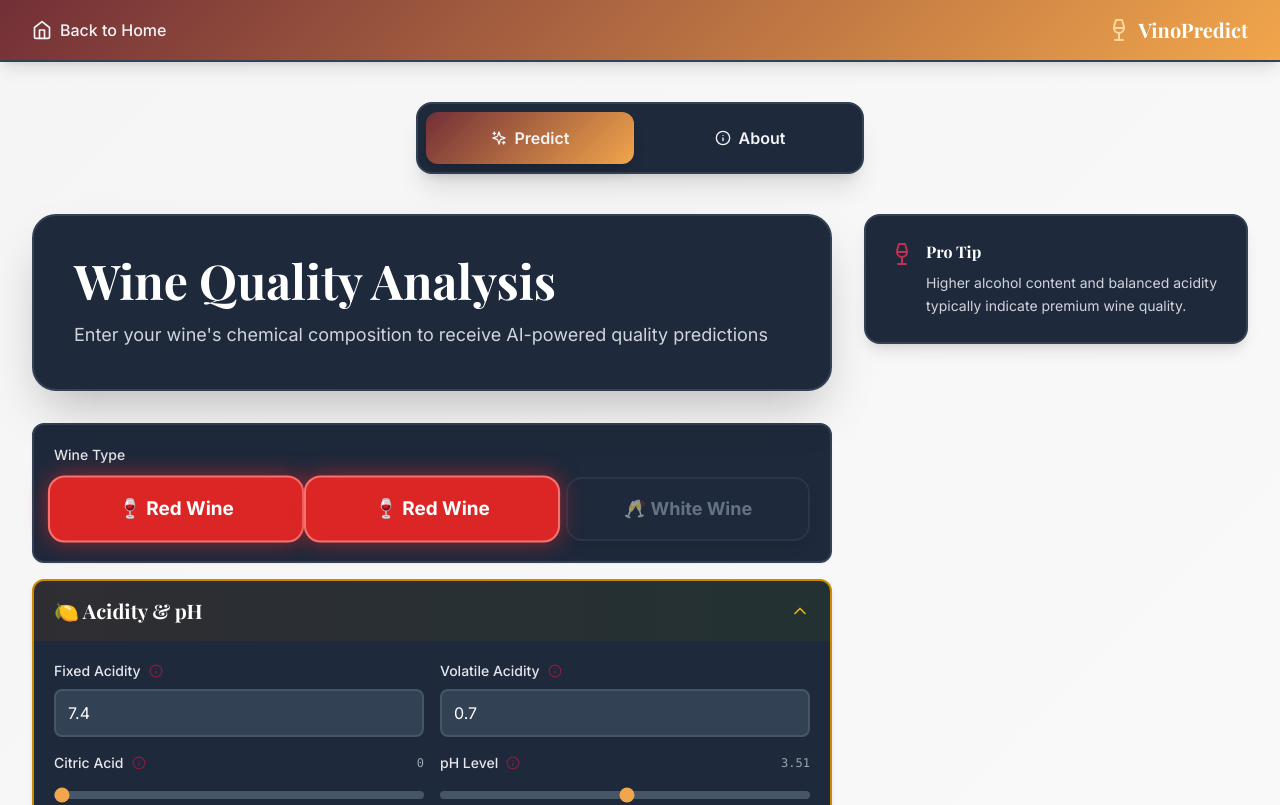
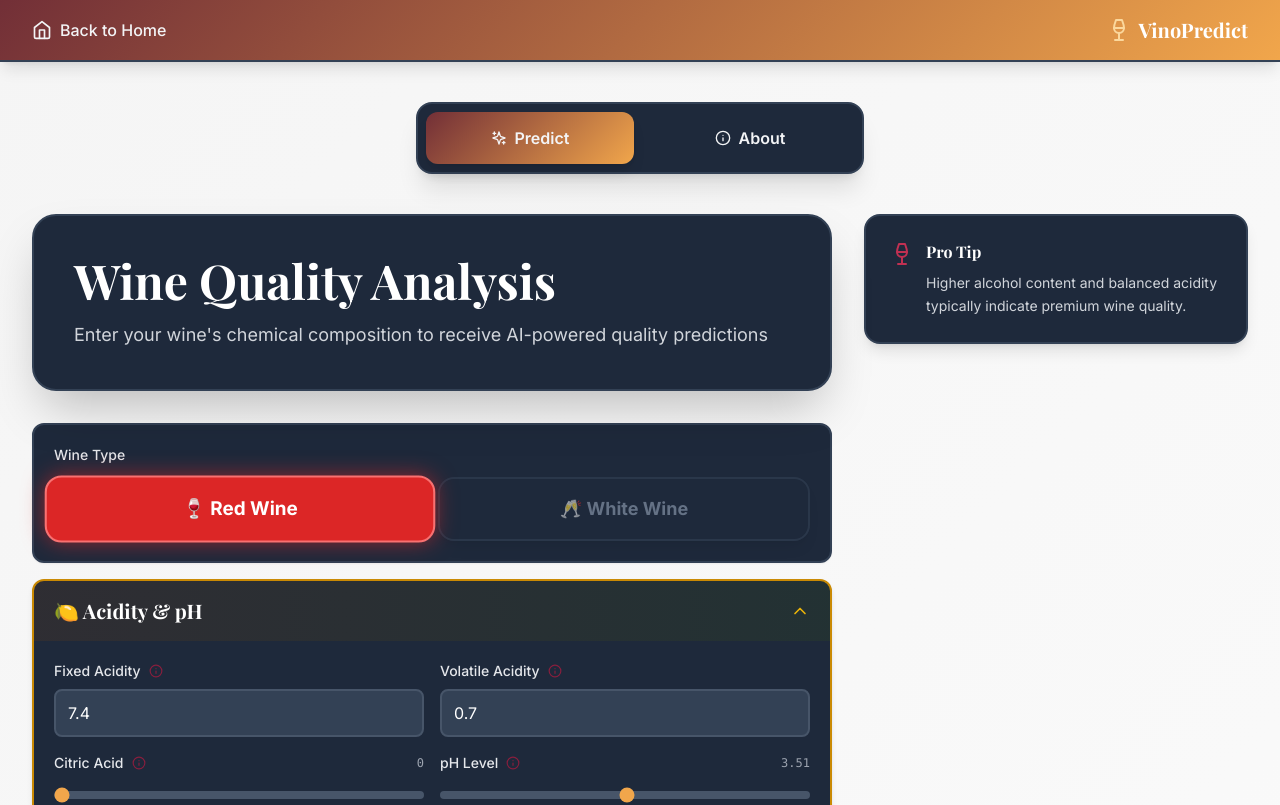
Before and after one commit to Subham-KRLX/Wine-quality-predictor-, a React (Vite) app in the folder frontend/: page /predict in a window 1280 px wide. Shown: the top 805 px of the page. Built offline with nearby package versions, Linux system fonts and the light colour scheme.

Commit message:
fix: remove duplicate Red Wine button and enhance White Wine button with GSAP animations

```diff
--- a/frontend/src/components/WineForm.jsx
+++ b/frontend/src/components/WineForm.jsx
@@ -245,26 +245,6 @@ const WineForm = ({ onSubmit, isLoading, wineType, setWineType }) => {
                         onMouseEnter={() => handleWineHover(whiteWineRef, true)}
                         onMouseLeave={() => handleWineHover(whiteWineRef, false)}
                         className="flex-1 py-4 px-6 rounded-2xl font-bold text-lg transition-all duration-300 border-2 shadow-lg"
-                        style={wineType === 0 ? {
-                            backgroundColor: '#DC2626', // Bright Red
-                            borderColor: '#F87171',
-                            color: '#FFFFFF',
-                            transform: 'scale(1.05)',
-                            zIndex: 10,
-                            boxShadow: '0 0 20px rgba(220, 38, 38, 0.6)'
-                        } : {
-                            backgroundColor: 'transparent',
-                            borderColor: '#334155',
-                            color: '#94A3B8',
-                            opacity: 0.6
-                        }}
-                    >
-                        🍷 Red Wine
-                    </button>
-                    <button
-                        type="button"
-                        onClick={() => setWineType(1)}
-                        className="flex-1 py-4 px-6 rounded-2xl font-bold text-lg transition-all duration-300 border-2 shadow-lg"
                         style={wineType === 1 ? {
                             backgroundColor: '#FBBF24', // Bright Amber
                             borderColor: '#FCD34D',
```
